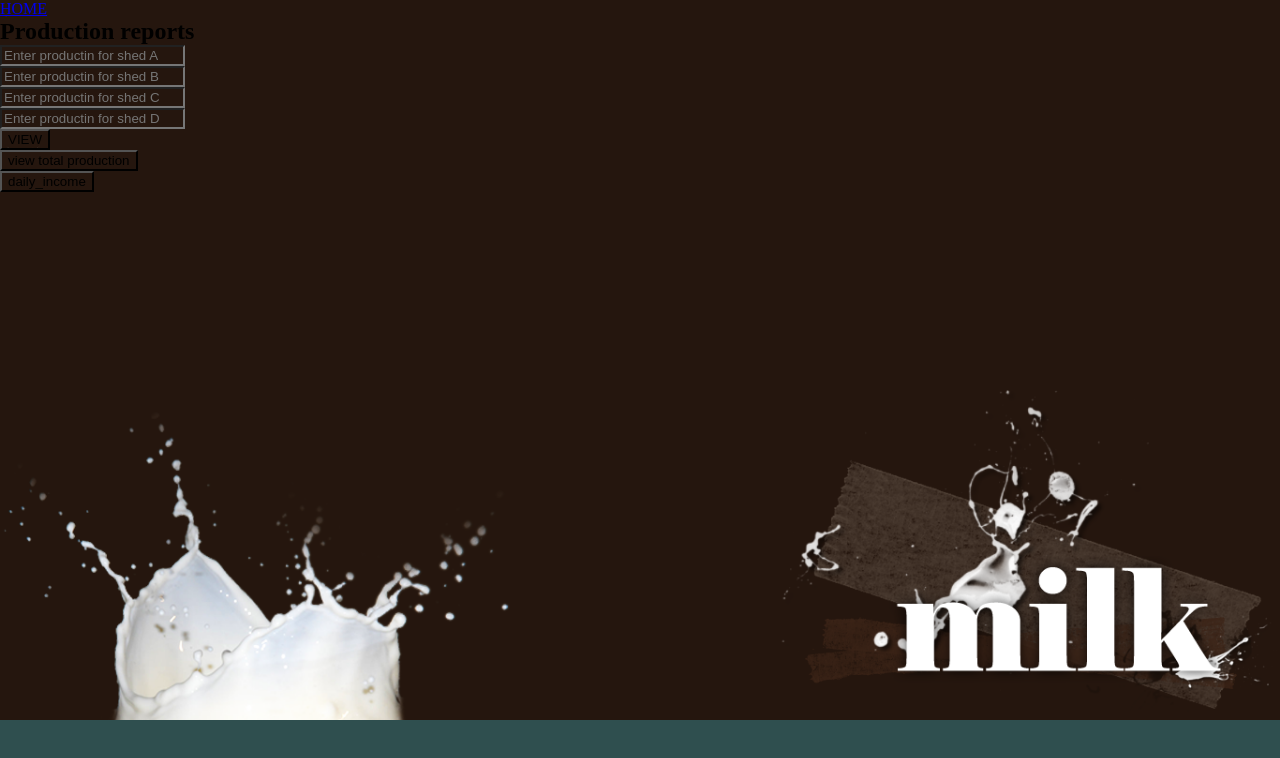
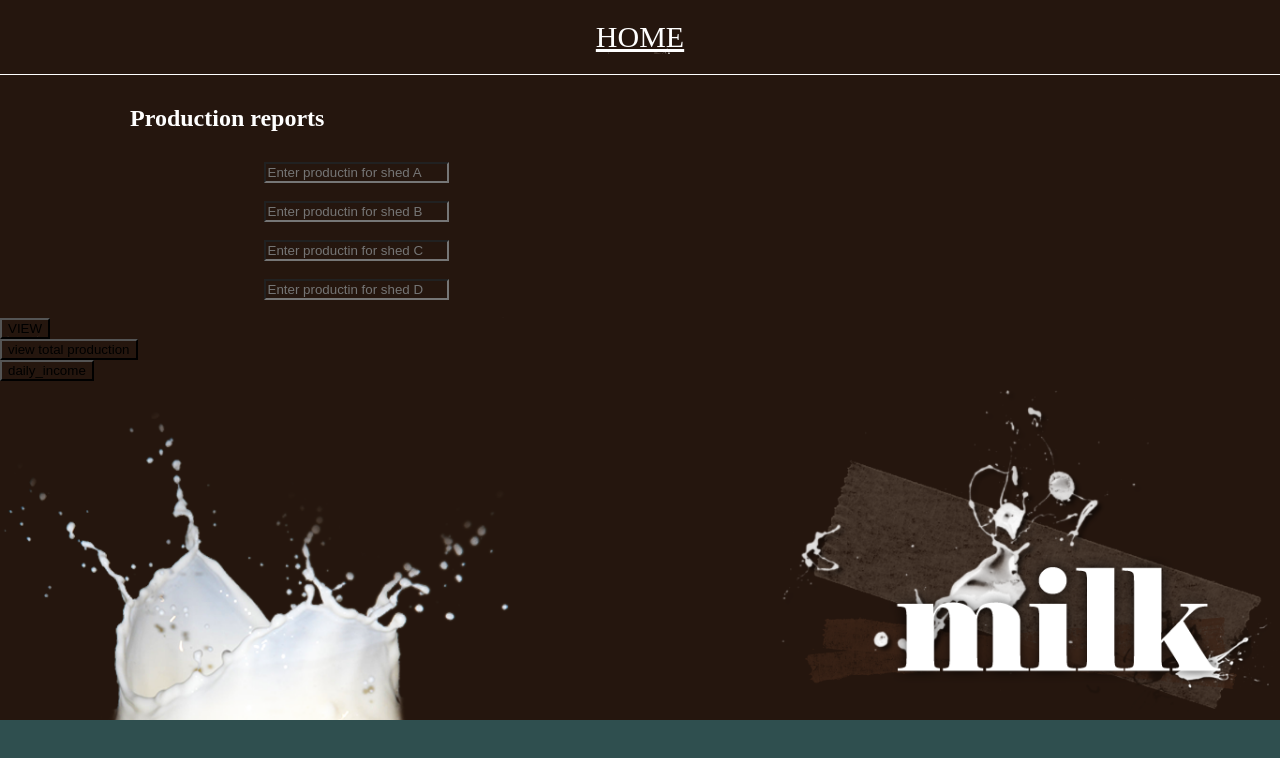
Before and after one commit to Rubyroy12/Dairy-business, a plain HTML site: page reports.html in a window 1280 px wide. Drawn offline with Linux system fonts and the light colour scheme.

Commit message:
it will style the input form

```diff
--- a/reports.css
+++ b/reports.css
@@ -6,3 +6,44 @@
     background-color:darkslategray;
 
 }
+#homepage{
+    color:rgb(245, 248, 242);
+    display: flex;
+    background-color: rgb(8, 75, 2);
+    flex-direction: column;
+    padding: 20px;
+    font-size: 30px;
+    text-decoration: none;
+    transition: width 2s;
+    border-bottom: 1px solid white;
+
+}
+a{
+    color:white;
+}
+a:hover{
+    text-decoration: overline;
+}
+h2{
+    display: flex;
+    justify-content:baseline;
+    flex-direction: column;
+    margin: 30px;
+    margin-left: 130px;
+    color: white;
+
+}
+
+
+#form{
+    display: flex;
+    justify-content: space-around;
+    flex-direction:column ;
+    margin-left:50px;
+    background-color: rgb(10, 80, 1);
+    color: white;
+    text-decoration: none;
+    margin-left: 100px;
+    width: 40%;
+
+}
```
